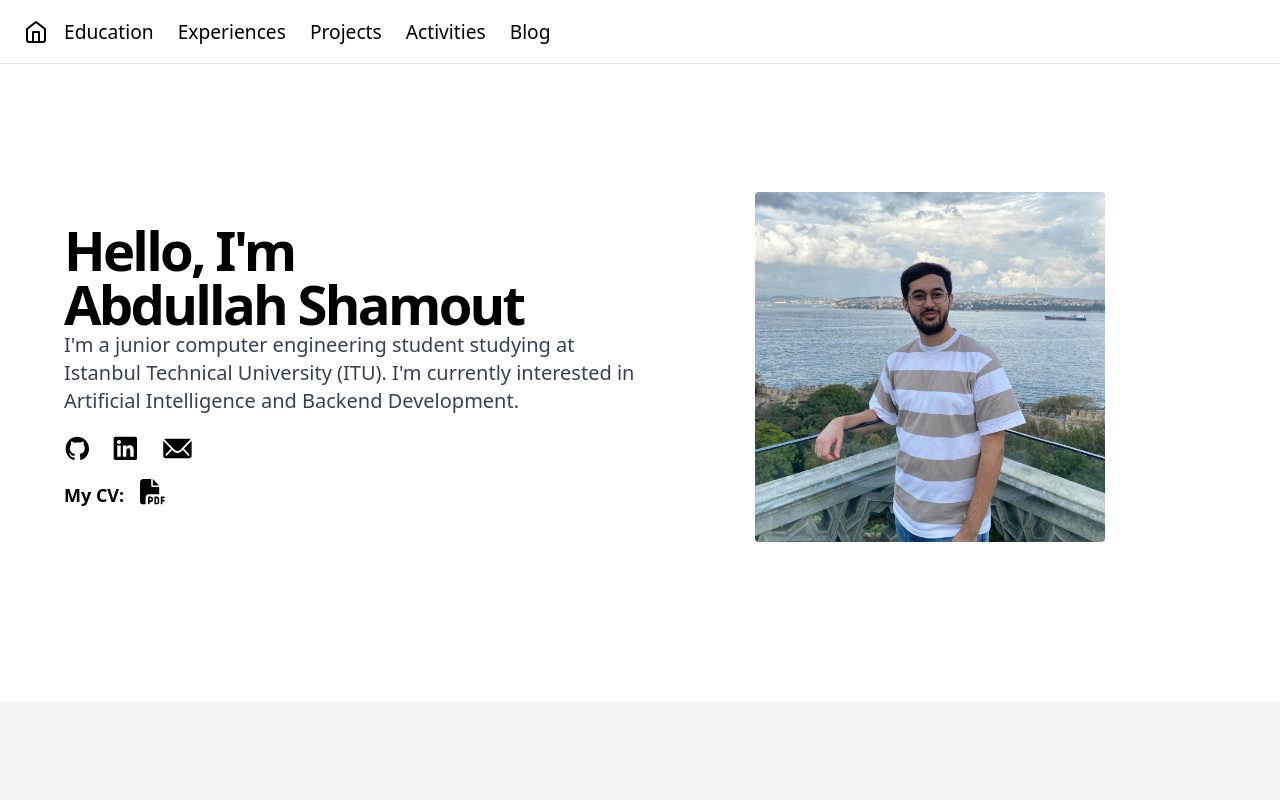
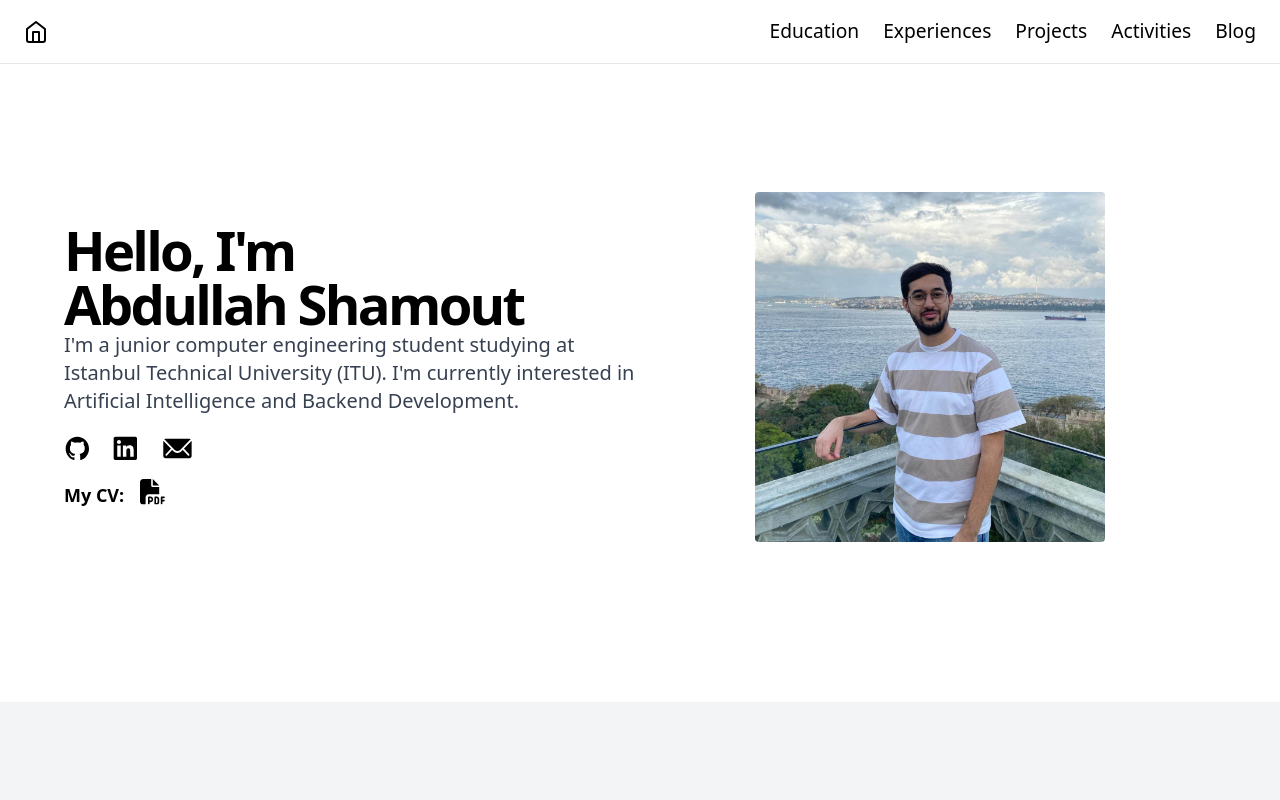
Before and after one commit to AbdullahSh20/AbdullahSh20.github.io, a React (Vite) app: page / in a window 1280 px wide. Shown: the top 800 px of the page. Built offline with nearby package versions, Linux system fonts and the light colour scheme.

Commit message:
navbar update

```diff
--- a/public/src/components/Navbar.jsx
+++ b/public/src/components/Navbar.jsx
@@ -1,29 +1,52 @@
-import React from 'react';
+import React, { useState } from 'react';
 import { Link } from 'react-router-dom';
 
 function Navbar() {
+    const [isMenuOpen, setIsMenuOpen] = useState(false);
+
+    const toggleMenu = () => {
+        setIsMenuOpen(!isMenuOpen);
+    };
+
     return (
-        <header className="flex items-center h-16 px-4 border-b md:px-6">
+        <header className="flex items-center h-16 px-4 border-b md:px-6 justify-between">
             <Link to="/" className="flex items-center gap-2 text-lg font-semibold sm:text-base mr-4">
                 <HomeIcon className="h-6 w-6" />
                 <span className="sr-only">Home</span>
             </Link>
-            <nav className="font-medium sm:flex flex-row items-center gap-5 text-sm lg:gap-6">
-                <Link to="/education" className="navbar-link hover:underline text-base lg:text-custom">
+            <div className="md:hidden">
+                <button onClick={toggleMenu} className="focus:outline-none">
+                    <MenuIcon className="h-6 w-6" />
+                </button>
+            </div>
+            <nav className={`fixed inset-0 bg-white z-10 p-4 pt-16 md:pt-0 md:relative md:p-0 md:bg-transparent transition-transform transform ${isMenuOpen ? 'translate-x-0' : '-translate-x-full'} md:translate-x-0`}>
+                <ul className="flex flex-col md:flex-row items-center gap-5 md:gap-6 text-sm lg:text-base font-medium">
+                    <li>
+                        <Link to="/education" className="navbar-link hover:underline text-base lg:text-custom" onClick={() => setIsMenuOpen(false)}>
                             Education
                         </Link>
-                <Link to="/experiences" className="navbar-link hover:underline text-base lg:text-custom">
+                    </li>
+                    <li>
+                        <Link to="/experiences" className="navbar-link hover:underline text-base lg:text-custom" onClick={() => setIsMenuOpen(false)}>
                             Experiences
                         </Link>
-                <Link to="/projects" className="navbar-link hover:underline text-base lg:text-custom">
+                    </li>
+                    <li>
+                        <Link to="/projects" className="navbar-link hover:underline text-base lg:text-custom" onClick={() => setIsMenuOpen(false)}>
                             Projects
                         </Link>
-                <Link to="/activities" className="navbar-link hover:underline text-base lg:text-custom">
+                    </li>
+                    <li>
+                        <Link to="/activities" className="navbar-link hover:underline text-base lg:text-custom" onClick={() => setIsMenuOpen(false)}>
                             Activities
                         </Link>
-                <Link to="/blog" className="navbar-link hover:underline text-base lg:text-custom">
+                    </li>
+                    <li>
+                        <Link to="/blog" className="navbar-link hover:underline text-base lg:text-custom" onClick={() => setIsMenuOpen(false)}>
                             Blog
                         </Link>
+                    </li>
+                </ul>
             </nav>
         </header>
     );
@@ -49,4 +72,25 @@ function HomeIcon(props) {
     );
 }
 
+function MenuIcon(props) {
+    return (
+        <svg
+            {...props}
+            xmlns="http://www.w3.org/2000/svg"
+            width="24"
+            height="24"
+            viewBox="0 0 24 24"
+            fill="none"
+            stroke="currentColor"
+            strokeWidth="2"
+            strokeLinecap="round"
+            strokeLinejoin="round"
+        >
+            <line x1="3" y1="12" x2="21" y2="12" />
+            <line x1="3" y1="6" x2="21" y2="6" />
+            <line x1="3" y1="18" x2="21" y2="18" />
+        </svg>
+    );
+}
+
 export default Navbar;
```
Lines whose indentation alone changed are shown as unchanged.
